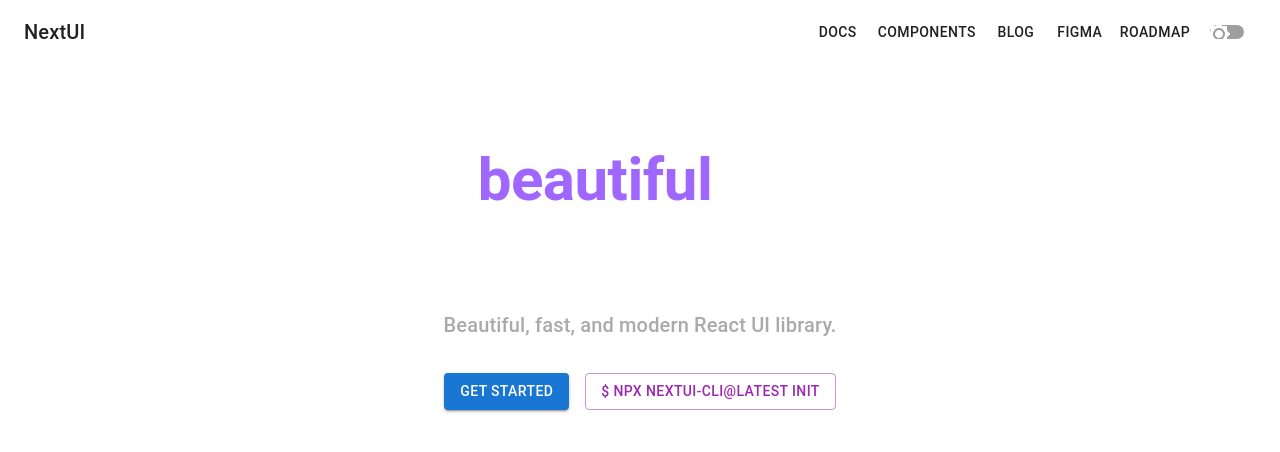
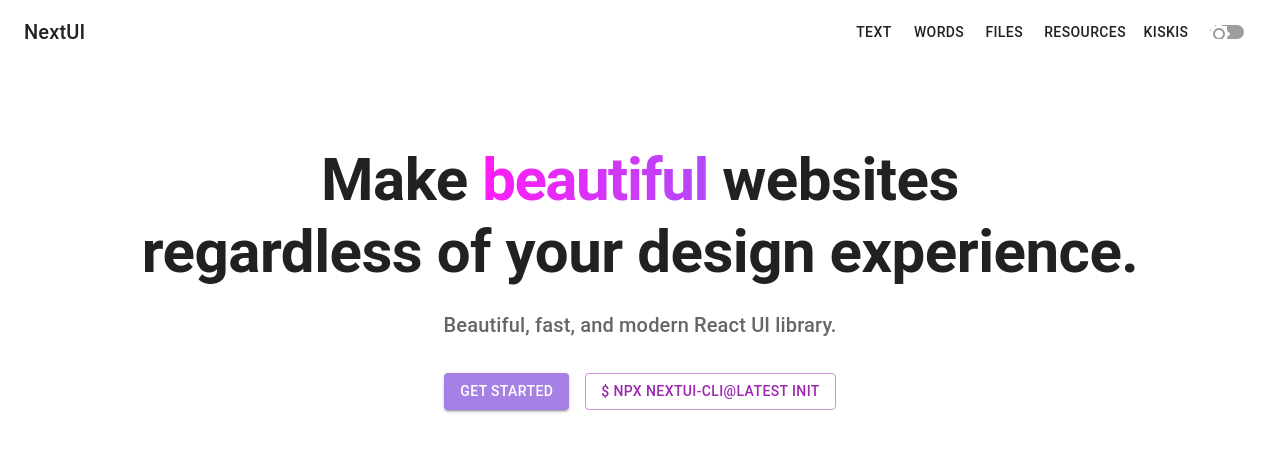
Before and after one commit to andygqw/GWTool_React, a React (Create React App) app: page / in a window 1280 px wide. Shown: the top 452 px of the page. Built offline with nearby package versions, Linux system fonts and the light colour scheme.

Commit message:
added theme setting and corresponding css

```diff
--- a/src/App.css
+++ b/src/App.css
@@ -36,3 +36,25 @@
     transform: rotate(360deg);
   }
 }
+
+/*-----------------------------------------------Self Defined CSS--------------------------------------------------*/
+
+.tracking-tight {
+  letter-spacing: -.025em;
+}
+
+.inline {
+  display: inline;
+}
+
+.font-semibold {
+  font-weight: 600;
+}
+
+.gradient-text {
+  background: linear-gradient(90deg, #ff1cf7, #b249f8);
+  -webkit-background-clip: text;
+  -webkit-text-fill-color: transparent;
+  background-clip: text;
+  color: transparent;
+}
--- a/src/App.js
+++ b/src/App.js
@@ -13,6 +13,7 @@
 import {Brightness7, Brightness4} from '@mui/icons-material';
 import {theme} from './theme';
 import LandingPage from './Component/LandingPage';
+import './App.css';
 
 function App() {
     const getDefaultMode = () => {
@@ -43,29 +44,16 @@
     return (
         <ThemeProvider theme={themeMode}>
             <CssBaseline/>
-            {/*<Box sx={{textAlign: 'center', m: 2}}>*/}
-            {/*    <FormControlLabel*/}
-            {/*        control={*/}
-            {/*            <Switch*/}
-            {/*                checked={mode === 'dark'}*/}
-            {/*                onChange={toggleTheme}*/}
-            {/*                icon={<Brightness7/>}*/}
-            {/*                checkedIcon={<Brightness4/>}*/}
-            {/*            />*/}
-            {/*        }*/}
-            {/*        label=""*/}
-            {/*    />*/}
-            {/*</Box>*/}
             <AppBar position="static" elevation={0} color="transparent">
                 <Toolbar>
                     <Typography variant="h6" sx={{flexGrow: 1}}>
                         NextUI
                     </Typography>
-                    <Button color="inherit">Docs</Button>
-                    <Button color="inherit">Components</Button>
-                    <Button color="inherit">Blog</Button>
-                    <Button color="inherit">Figma</Button>
-                    <Button color="inherit">Roadmap</Button>
+                    <Button color="inherit">Text</Button>
+                    <Button color="inherit">Words</Button>
+                    <Button color="inherit">Files</Button>
+                    <Button color="inherit">Resources</Button>
+                    <Button color="inherit">KisKis</Button>
                     <Switch
                         checked={mode === 'dark'}
                         onChange={toggleTheme}
--- a/src/Component/LandingPage.js
+++ b/src/Component/LandingPage.js
@@ -1,19 +1,34 @@
 import React from 'react';
-import {AppBar, Toolbar, Typography, Button, Container, Grid, Box, IconButton, Switch} from '@mui/material';
+import {AppBar, Toolbar, Typography, Button, Container, Box, IconButton, Switch} from '@mui/material';
 import {Brightness7, Brightness4} from '@mui/icons-material';
+import {useTheme} from '@mui/material/styles';
 
 const LandingPage = ({mode, toggleTheme}) => {
+    const theme = useTheme(); // Access the current theme
+
     return (
         <div>
-
-
             <Container sx={{textAlign: 'center', mt: 10}}>
-                <Typography variant="h2" component="h1" gutterBottom sx={{fontWeight: 'bold', color: '#fff'}}>
-                    Make <span style={{color: '#9f67ff'}}>beautiful</span> websites
+                <Typography
+                    variant="h2"
+                    component="h1"
+                    gutterBottom
+                    sx={{
+                        fontWeight: 'bold',
+                        color: theme.palette.text.primary
+                    }}
+                >
+                    Make <span className={"gradient-text tracking-tight inline font-semibold"}>beautiful</span> websites
                     <br/>
                     regardless of your design experience.
                 </Typography>
-                <Typography variant="h6" sx={{color: '#aaa', mb: 4}}>
+                <Typography
+                    variant="h6"
+                    sx={{
+                        color: theme.palette.text.secondary,
+                        mb: 4
+                    }}
+                >
                     Beautiful, fast, and modern React UI library.
                 </Typography>
                 <Button variant="contained" color="primary" sx={{mr: 2}}>
--- a/src/theme.js
+++ b/src/theme.js
@@ -6,12 +6,12 @@
         ...(mode === 'light'
             ? {
                 // Light theme colors
-                primary: {main: '#1976d2'},
+                primary: {main: '#a681e5'},
                 background: {default: '#ffffff', paper: '#f5f5f5'},
             }
             : {
                 // Dark theme colors
-                primary: {main: '#90caf9'},
+                primary: {main: '#9f67ff'},
                 background: {default: '#121212', paper: '#1d1d1d'},
             }),
     },
```
